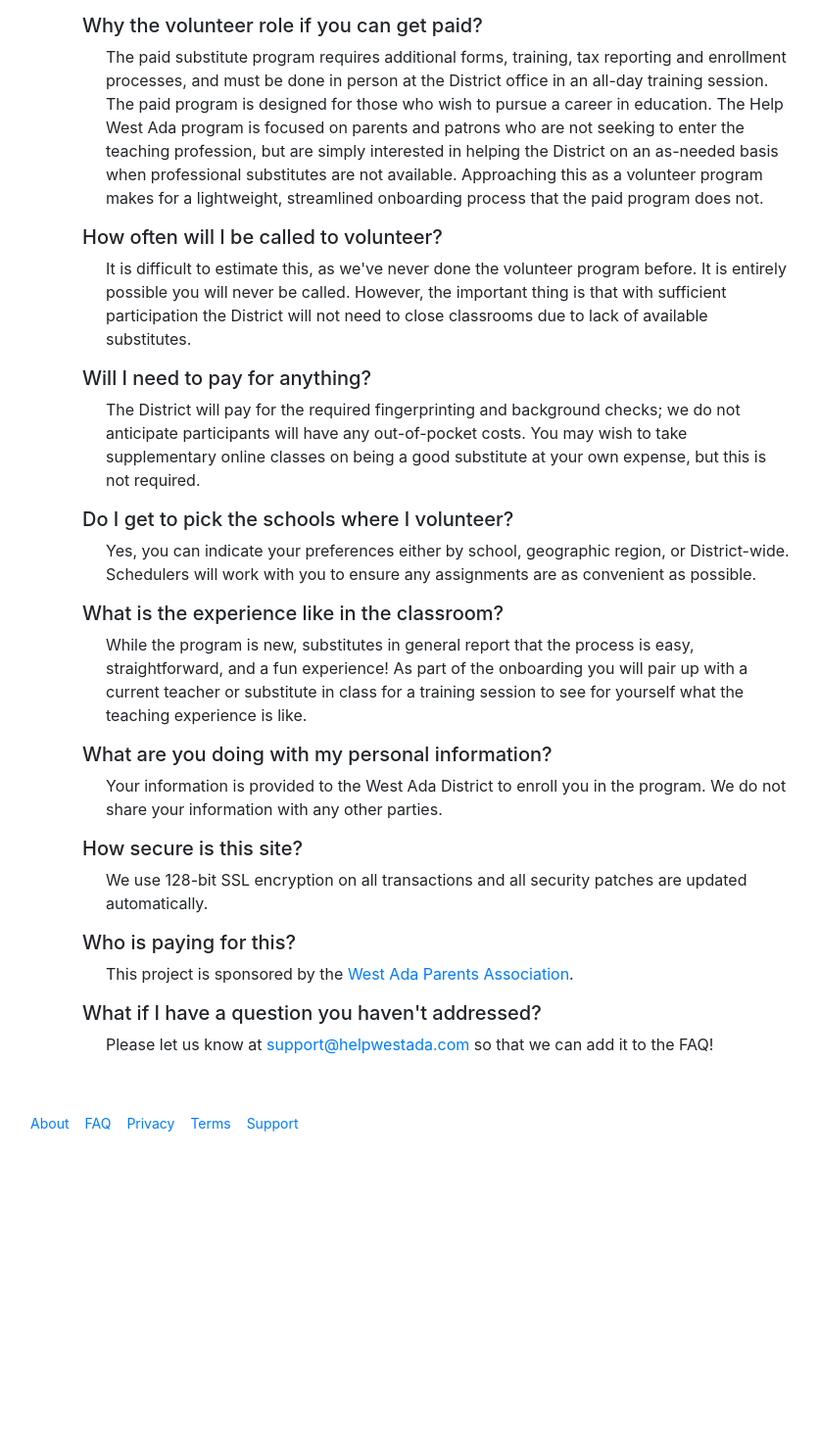
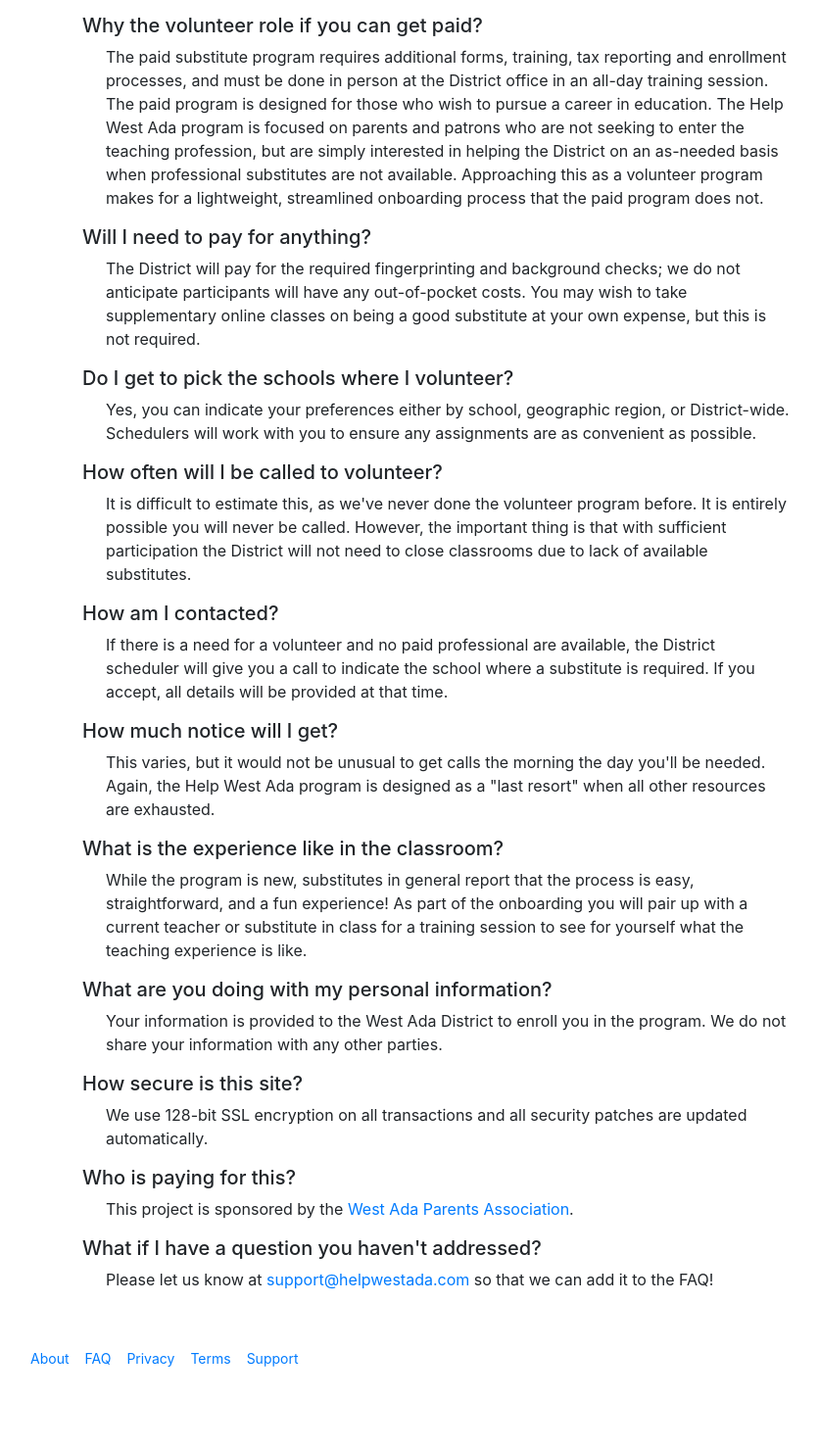
Before and after one commit to dbinetti/helpwestada, a Django app: page /faq/ in a window 1280 px wide. Shown: the part 808-2286 px from the top of the page at 98% size, without its empty margins (1-837 px from the left). Before the commit the page ends 1963 px from the top, so only its background shows below. Run offline with Django 3.2, Linux system fonts and the light colour scheme; some libraries are stand-ins or nearby versions.

Commit message:
Update faq.html

```diff
--- a/project/app/templates/app/pages/includes/faq.html
+++ b/project/app/templates/app/pages/includes/faq.html
@@ -33,14 +33,6 @@
   </div>
   <div class='my-2'>
     <h5>
-      How often will I be called to volunteer?
-    </h5>
-    <p class='pl-4 col-lg-8'>
-      It is difficult to estimate this, as we've never done the volunteer program before.  It is entirely possible you will never be called.  However, the important thing is that with sufficient participation the District will not need to close classrooms due to lack of available substitutes.
-    </p>
-  </div>
-  <div class='my-2'>
-    <h5>
       Will I need to pay for anything?
     </h5>
     <p class='pl-4 col-lg-8'>
@@ -53,6 +45,30 @@
     </h5>
     <p class='pl-4 col-lg-8'>
       Yes, you can indicate your preferences either by school, geographic region, or District-wide.  Schedulers will work with you to ensure any assignments are as convenient as possible.
+    </p>
+  </div>
+  <div class='my-2'>
+    <h5>
+      How often will I be called to volunteer?
+    </h5>
+    <p class='pl-4 col-lg-8'>
+      It is difficult to estimate this, as we've never done the volunteer program before.  It is entirely possible you will never be called.  However, the important thing is that with sufficient participation the District will not need to close classrooms due to lack of available substitutes.
+    </p>
+  </div>
+  <div class='my-2'>
+    <h5>
+      How am I contacted?
+    </h5>
+    <p class='pl-4 col-lg-8'>
+      If there is a need for a volunteer and no paid professional are available, the District scheduler will give you a call to indicate the school where a substitute is required.  If you accept, all details will be provided at that time.
+    </p>
+  </div>
+  <div class='my-2'>
+    <h5>
+      How much notice will I get?
+    </h5>
+    <p class='pl-4 col-lg-8'>
+      This varies, but it would not be unusual to get calls the morning the day you'll be needed.  Again, the Help West Ada program is designed as a "last resort" when all other resources are exhausted.
     </p>
   </div>
   <div class='my-2'>
```
